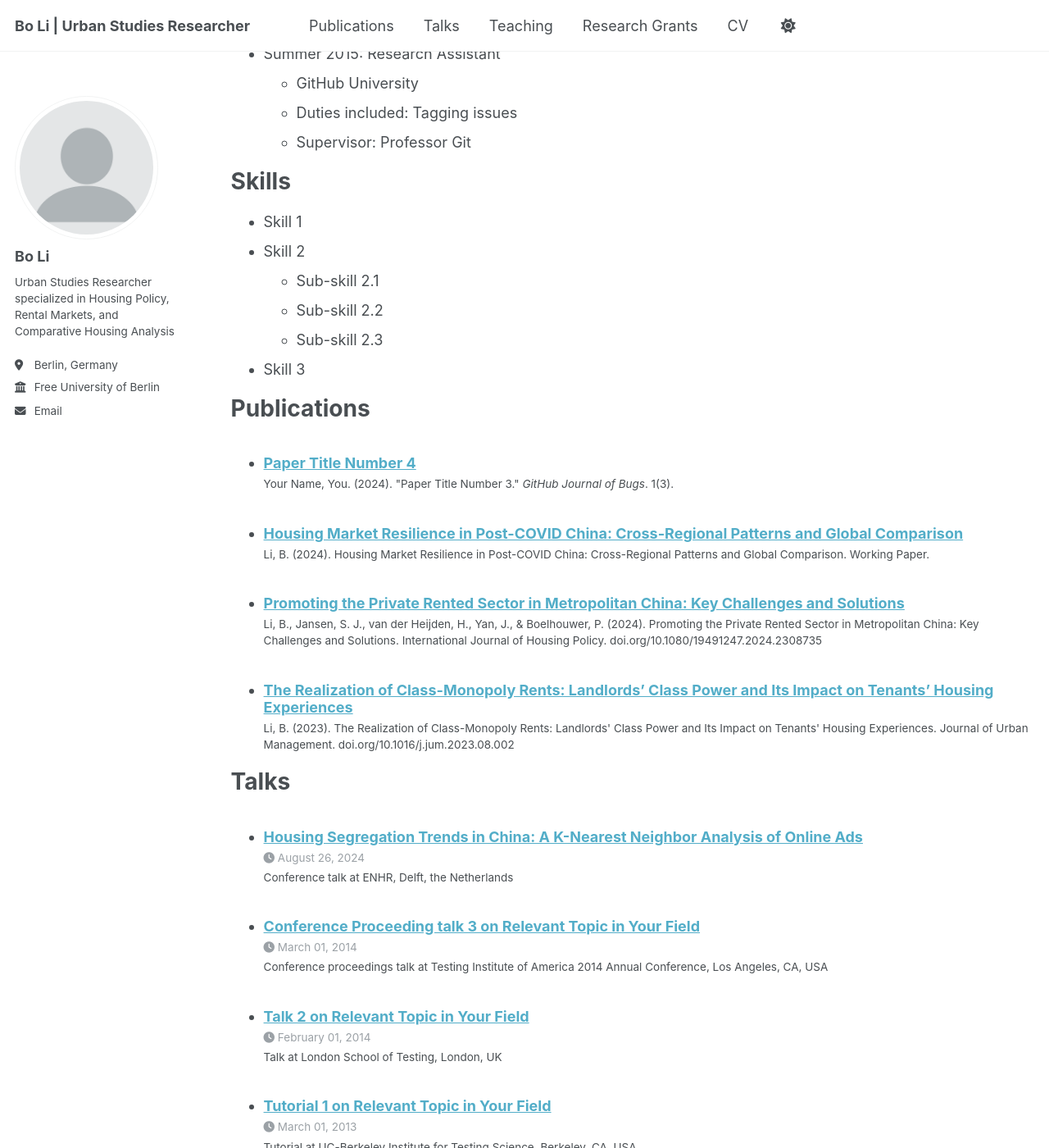
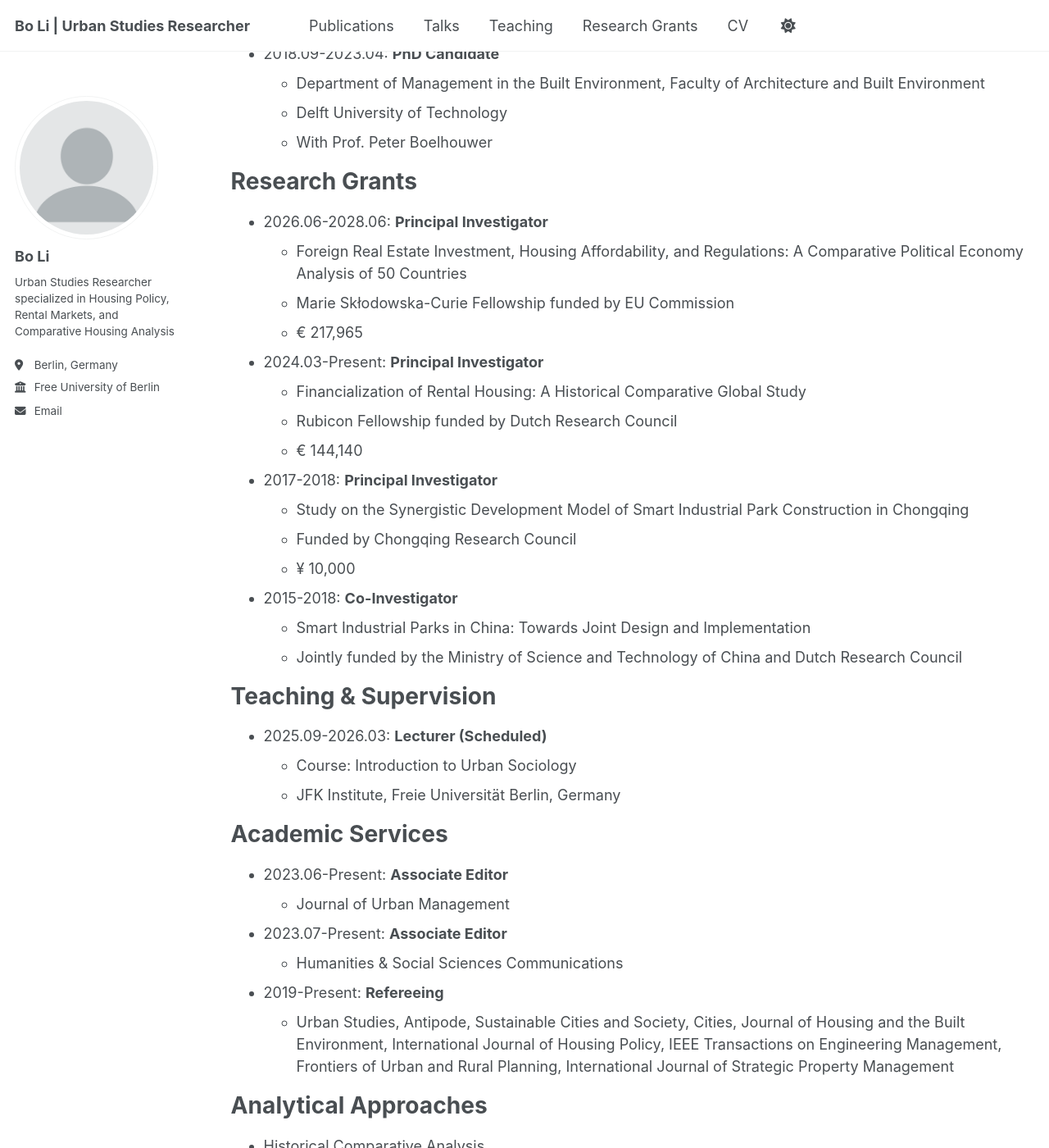
Before and after one commit to housingforall/housingforall.github.io, a Jekyll site: the page built from _pages/cv.md, in a window 1280 px wide and 1400 px high, scrolled down 598 px. Shown: the whole window at 82% size. Built offline with Jekyll 4.4.1, drawn with Linux system fonts in a browser that asks for light colours; some of the changed text lies outside the part shown.

Commit message:
Update cv.md

```diff
--- a/_pages/cv.md
+++ b/_pages/cv.md
@@ -11,54 +11,93 @@ redirect_from:
 
 Education
 ======
-* Ph.D in Version Control Theory, GitHub University, 2018 (expected)
-* M.S. in Jekyll, GitHub University, 2014
-* B.S. in GitHub, GitHub University, 2012
+* Ph.D. in Urban Studies, Delft University of Technology, the Netherlands, 2023
+* M.S. in Architecture and Civil Engineering, Chongqing University, China, 2018
+* B.S. in Civil Engineering, Sichuan University, China, 2015
 
-Work experience
+Research Experience
 ======
-* Spring 2024: Academic Pages Collaborator
-  * GitHub University
-  * Duties includes: Updates and improvements to template
-  * Supervisor: The Users
+* 2024.03-Present: **Researcher**
+  * Department of Sociology, John F. Kennedy Institute for North American Studies
+  * Free University of Berlin
+  * With Prof. Sebastian Kohl
 
-* Fall 2015: Research Assistant
-  * GitHub University
-  * Duties included: Merging pull requests
-  * Supervisor: Professor Hub
+* 2023.05-2024.02: **Postdoc**
+  * Department of Management in the Built Environment, Faculty of Architecture and Built Environment
+  * Delft University of Technology
+  * With Prof. Peter Boelhouwer
 
-* Summer 2015: Research Assistant
-  * GitHub University
-  * Duties included: Tagging issues
-  * Supervisor: Professor Git
+* 2018.09-2023.04: **PhD Candidate**
+  * Department of Management in the Built Environment, Faculty of Architecture and Built Environment
+  * Delft University of Technology
+  * With Prof. Peter Boelhouwer
 
-Skills
+Research Grants
 ======
-* Skill 1
-* Skill 2
-  * Sub-skill 2.1
-  * Sub-skill 2.2
-  * Sub-skill 2.3
-* Skill 3
+* 2026.06-2028.06: **Principal Investigator**
+  * Foreign Real Estate Investment, Housing Affordability, and Regulations: A Comparative Political Economy Analysis of 50 Countries
+  * Marie Skłodowska-Curie Fellowship funded by EU Commission
+  * € 217,965
 
-Publications
+* 2024.03-Present: **Principal Investigator**
+  * Financialization of Rental Housing: A Historical Comparative Global Study
+  * Rubicon Fellowship funded by Dutch Research Council
+  * € 144,140
+
+* 2017-2018: **Principal Investigator**
+  * Study on the Synergistic Development Model of Smart Industrial Park Construction in Chongqing
+  * Funded by Chongqing Research Council
+  * ¥ 10,000
+
+* 2015-2018: **Co-Investigator**
+  * Smart Industrial Parks in China: Towards Joint Design and Implementation
+  * Jointly funded by the Ministry of Science and Technology of China and Dutch Research Council
+
+Teaching & Supervision
 ======
-  <ul>{% for post in site.publications reversed %}
-    {% include archive-single-cv.html %}
-  {% endfor %}</ul>
+* 2025.09-2026.03: **Lecturer (Scheduled)**
+  * Course: Introduction to Urban Sociology
+  * JFK Institute, Freie Universität Berlin, Germany
 
-Talks
+Academic Services
 ======
-  <ul>{% for post in site.talks reversed %}
-    {% include archive-single-talk-cv.html  %}
-  {% endfor %}</ul>
+* 2023.06-Present: **Associate Editor**
+  * Journal of Urban Management
 
-Teaching
+* 2023.07-Present: **Associate Editor**
+  * Humanities & Social Sciences Communications
+
+* 2019-Present: **Refereeing**
+  * Urban Studies, Antipode, Sustainable Cities and Society, Cities, Journal of Housing and the Built Environment, International Journal of Housing Policy, IEEE Transactions on Engineering Management, Frontiers of Urban and Rural Planning, International Journal of Strategic Property Management
+
+Analytical Approaches
 ======
-  <ul>{% for post in site.teaching reversed %}
-    {% include archive-single-cv.html %}
-  {% endfor %}</ul>
+* Historical Comparative Analysis
+* Geospatial Big Data Analysis
+* Structural Equation Modelling
+* Social Network Analysis
+* Qualitative Research
+* In-depth Interview
+* Questionnaire Design
 
-Service and leadership
+IT Software Skills
 ======
-* Currently signed in to 43 different slack teams
+* R
+* GIS
+* SPSS
+* AMOS
+* UCINET
+* ATLAS.TI
+
+Honors & Awards
+======
+* 2025: Marie Curie Fellow, EU Commission
+* 2024: Rubicon Fellow, Dutch Research Council (NWO)
+* 2018: Excellent Postgraduate, Chongqing University
+* 2018: Full Scholarship for Postgraduate, Chongqing University
+* 2017: National Scholarship of Postgraduate, Ministry of Education of P. R. China
+* 2017: Full Scholarship for Postgraduate, Chongqing University
+* 2016: Full Scholarship for Postgraduate, Chongqing University
+* 2015: Outstanding Student, Sichuan University
+* 2013: The third place in the Business Innovation Competition, Sichuan University
+* 2012: Comprehensive Merit Scholarship, Sichuan University
```
